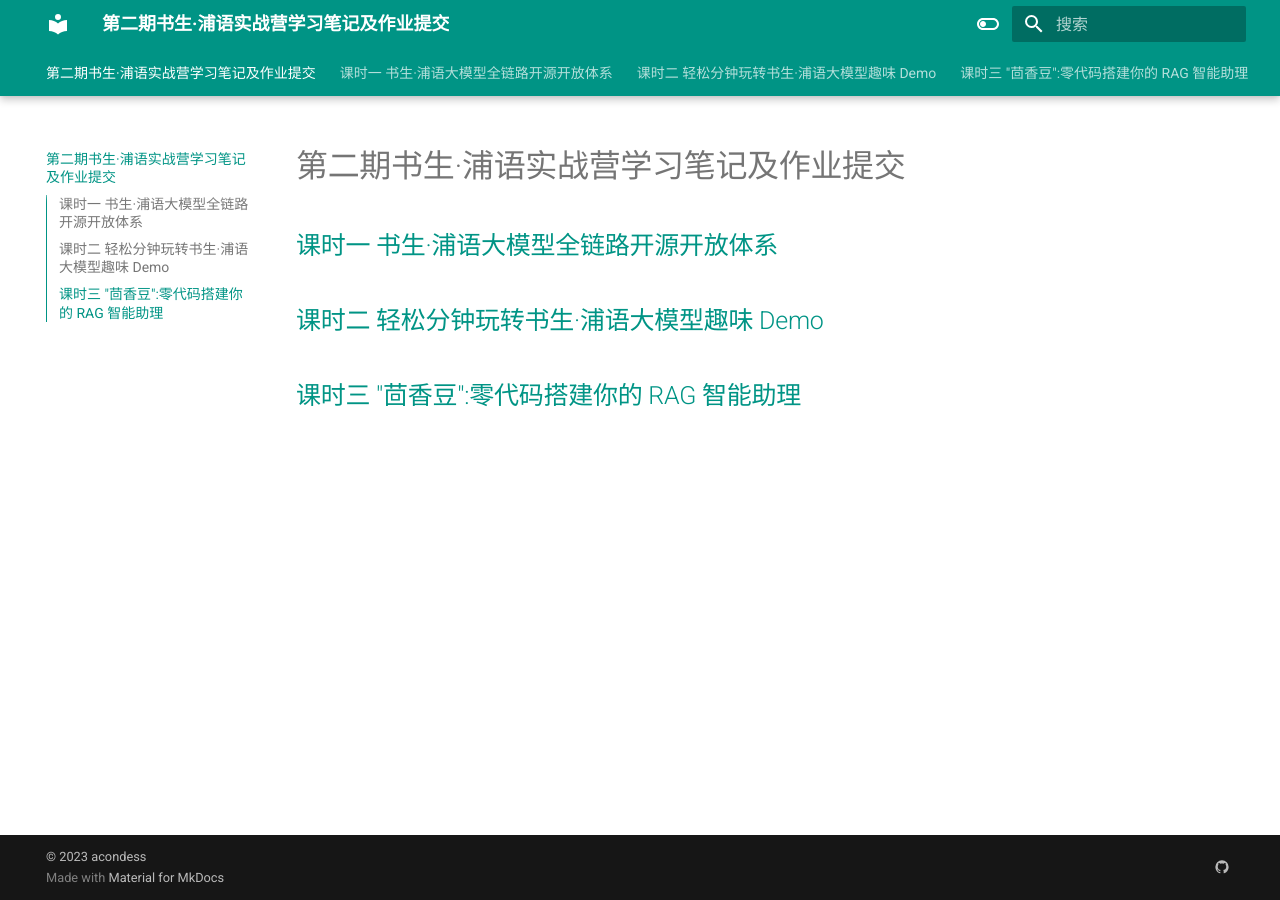
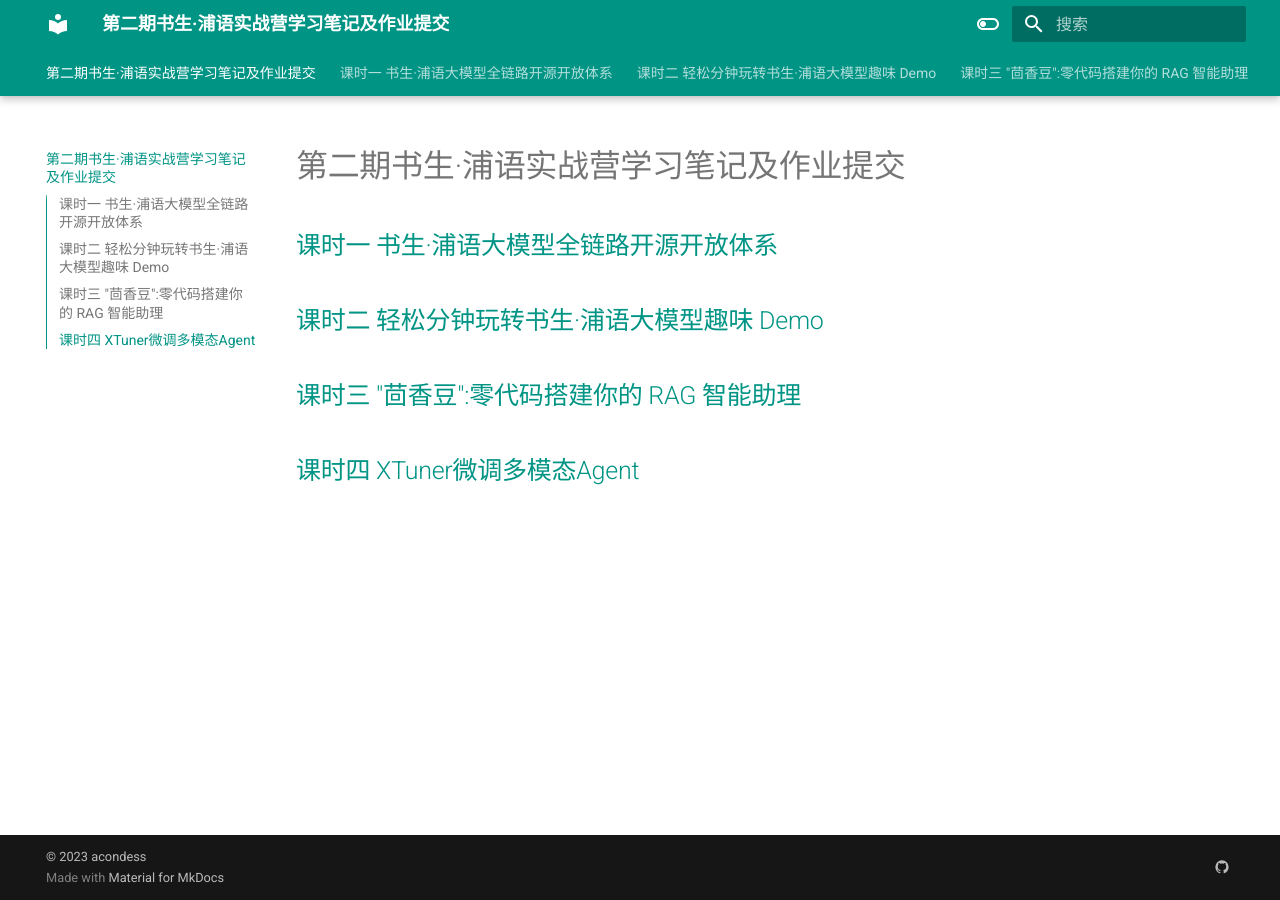
Before and after one commit to acondess/InternLM_learn_2, an MkDocs documentation site: the page built from docs/index.md, in a window 1280 px wide. Built offline with MkDocs 1.6.1 and Material for MkDocs 9.7.7, drawn with Linux system fonts in a browser that asks for light colours.

Commit message:
chapter 4 update

```diff
--- a/docs/index.md
+++ b/docs/index.md
@@ -5,6 +5,8 @@
 ## [课时二 轻松分钟玩转书生·浦语大模型趣味 Demo](chapter2.md)
 
 ## [课时三 "茴香豆":零代码搭建你的 RAG 智能助理](chapter3.md)
+
+## [课时四 XTuner微调多模态Agent](chapter4.md)
 
 <!-- For full documentation visit [mkdocs.org](https://www.mkdocs.org). -->
 
```
